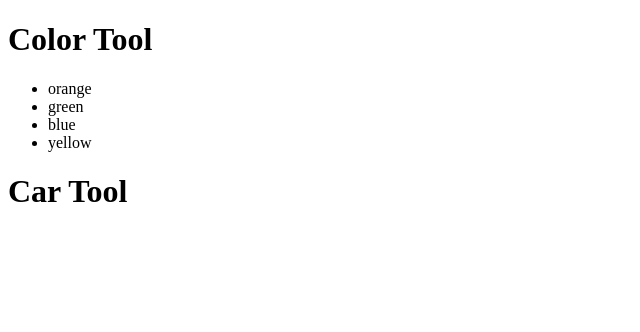
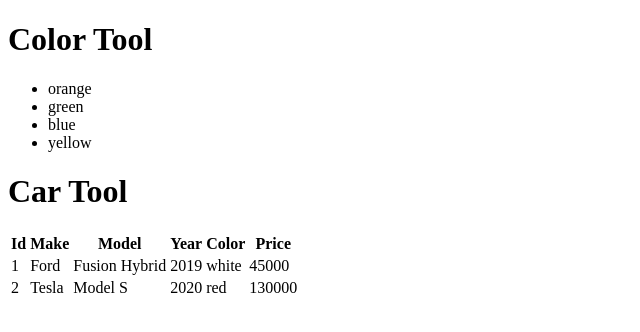
Before and after one commit to t4d-classes/react_05272020, a React (Create React App) app in the folder demo-app/: page / in a window 1280 px wide. Shown: the top 332 px of the page, without its empty margins (0-640 px from the left). Built offline with nearby package versions, Linux system fonts and the light colour scheme.

Commit message:
add code demos

```diff
--- a/demo-app/src/components/CarTool.js
+++ b/demo-app/src/components/CarTool.js
@@ -2,8 +2,42 @@
 
 export const CarTool = () => {
 
-  return <header>
-    <h1>Car Tool</h1>
-  </header>;
+  return (
+    <>
+      <header>
+        <h1>Car Tool</h1>
+      </header>
+      <table>
+        <thead>
+          <tr>
+            <th>Id</th>
+            <th>Make</th>
+            <th>Model</th>
+            <th>Year</th>
+            <th>Color</th>
+            <th>Price</th>
+          </tr>
+        </thead>
+        <tbody>
+          <tr>
+            <td>1</td>
+            <td>Ford</td>
+            <td>Fusion Hybrid</td>
+            <td>2019</td>
+            <td>white</td>
+            <td>45000</td>
+          </tr>
+          <tr>
+            <td>2</td>
+            <td>Tesla</td>
+            <td>Model S</td>
+            <td>2020</td>
+            <td>red</td>
+            <td>130000</td>
+          </tr>
+        </tbody>
+      </table>
+    </>
+  );
 
 };
```
